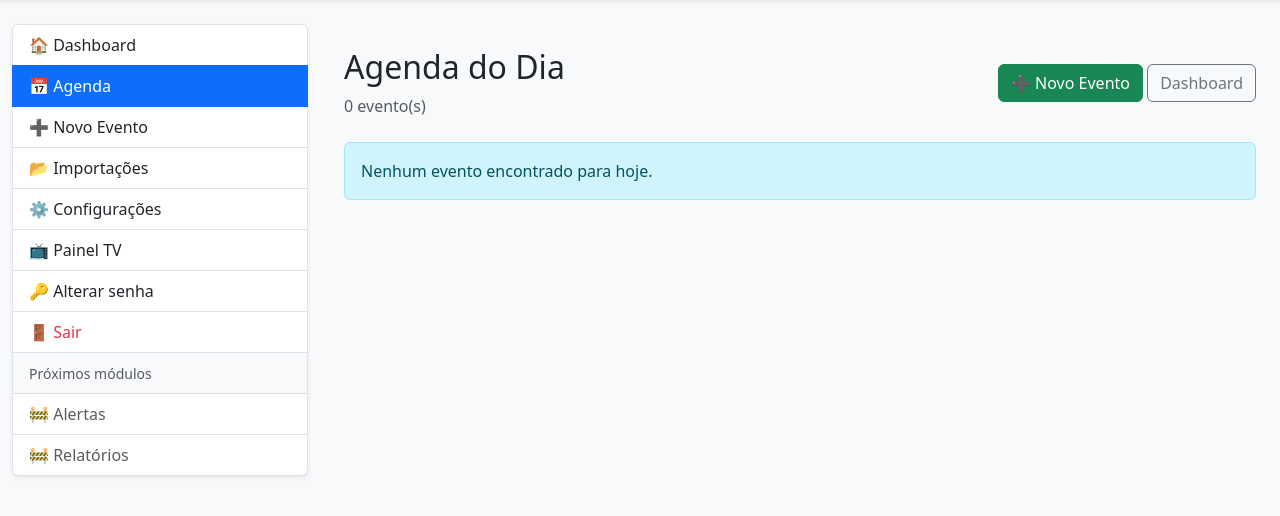
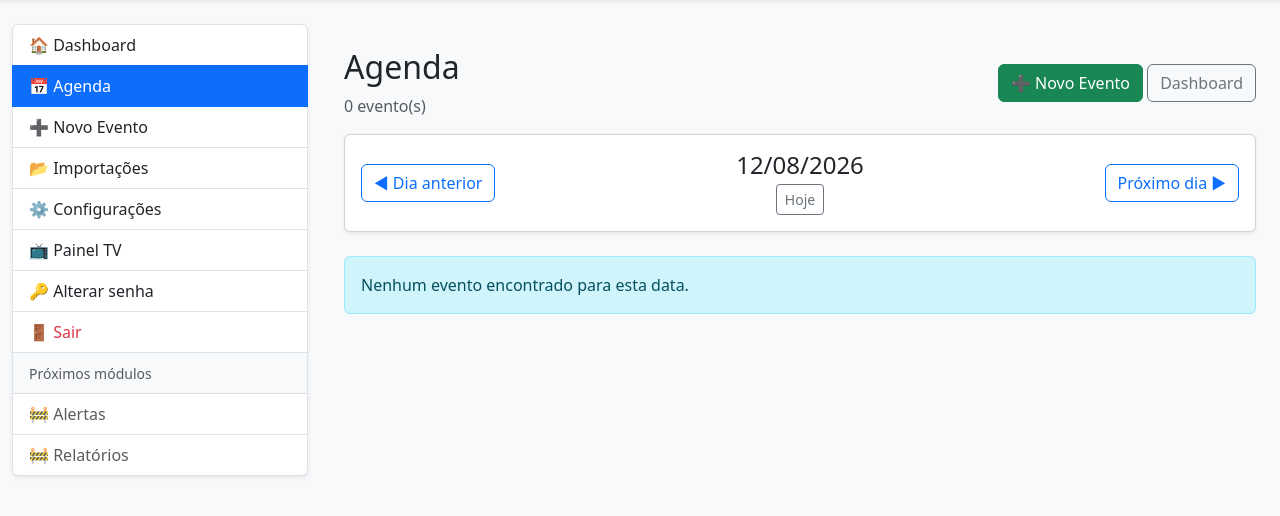
Before and after one commit to adilsonmosquer/agenda_com_login, a Flask app: page /agenda?data=2026-08-12 in a window 1280 px wide. Shown: the part 86-602 px from the top of the page. Run offline with Flask 3, Linux system fonts and the light colour scheme; a user stored in the database is signed in; tables that the repository leaves empty hold one stand-in row (values such as "Sample post"); parts of the project's set-up code (start-up, migrations or seed data) failed here and were passed over.

Commit message:
feat: adiciona sistema e navegacao por data

```diff
--- a/app/routes/agenda.py
+++ b/app/routes/agenda.py
@@ -1,7 +1,10 @@
-from flask import Blueprint, render_template
+from datetime import datetime, timedelta
+
+from flask import Blueprint, render_template, request
 from flask_login import login_required
 
-from app.services.agenda_service import obter_eventos_hoje
+from app.services.agenda_service import obter_eventos_dia
+
 
 agenda_bp = Blueprint(
     "agenda",
@@ -13,9 +16,30 @@ agenda_bp = Blueprint(
 @login_required
 def agenda():
 
-    eventos = obter_eventos_hoje()
+    data_parametro = request.args.get("data")
+
+    if data_parametro:
+
+        try:
+
+            data = datetime.strptime(
+                data_parametro,
+                "%Y-%m-%d",
+            )
+
+        except ValueError:
+
+            data = datetime.now()
+
+    else:
+
+        data = datetime.now()
+
+    eventos = obter_eventos_dia(data)
 
     return render_template(
         "agenda.html",
         eventos=eventos,
+        data_selecionada=data,
+        timedelta=timedelta,
     )
--- a/app/services/agenda_service.py
+++ b/app/services/agenda_service.py
@@ -19,34 +19,39 @@ MESES = {
 }
 
 
-def data_hoje_cpex():
-
-    hoje = datetime.now()
+def formatar_data_cpex(data):
 
     return (
-        f"{hoje.day:02d}/"
-        f"{MESES[hoje.month]}/"
-        f"{str(hoje.year)[2:]}"
+        f"{data.day:02d}/"
+        f"{MESES[data.month]}/"
+        f"{str(data.year)[2:]}"
     )
 
 
-def obter_eventos_hoje():
+def data_hoje_cpex():
+
+    return formatar_data_cpex(
+        datetime.now()
+    )
+
+
+def obter_eventos_dia(data):
+
+    data_cpex = formatar_data_cpex(data)
 
     eventos = (
-
         CronogramaItem.query
-
         .filter(
-            CronogramaItem.data == data_hoje_cpex()
+            CronogramaItem.data == data_cpex
         )
-
         .order_by(
             CronogramaItem.horario
         )
+        .all()
+    )
 
-        .all()
-
-    )
+    hoje = datetime.now().date()
+    data_selecionada = data.date()
 
     agora = datetime.now().strftime("%H:%M")
 
@@ -56,20 +61,39 @@ def obter_eventos_hoje():
 
         if evento.concluido:
 
-            evento.situacao = "concluido"
+            evento.status = "Concluído"
+
+        elif not evento.horario:
+
+            evento.status = "Pendente"
+
+        elif data_selecionada < hoje:
+
+            evento.status = "Atrasado"
+
+        elif data_selecionada > hoje:
+
+            evento.status = "Pendente"
 
         elif evento.horario < agora:
 
-            evento.situacao = "atrasado"
+            evento.status = "Atrasado"
 
         elif not proximo_encontrado:
 
-            evento.situacao = "proximo"
+            evento.status = "Próximo"
 
             proximo_encontrado = True
 
         else:
 
-            evento.situacao = "pendente"
+            evento.status = "Pendente"
 
     return eventos
+
+
+def obter_eventos_hoje():
+
+    return obter_eventos_dia(
+        datetime.now()
+    )
--- a/app/templates/agenda.html
+++ b/app/templates/agenda.html
@@ -8,11 +8,13 @@ Agenda
 
 <div class="container mt-4">
 
-    <div class="d-flex justify-content-between align-items-center mb-4">
+    <div class="d-flex justify-content-between align-items-center mb-3">
 
         <div>
 
-            <h2>Agenda do Dia</h2>
+            <h2>
+                Agenda
+            </h2>
 
             <p class="text-muted mb-0">
 
@@ -44,15 +46,90 @@ Agenda
 
     </div>
 
+
+    <!-- Navegação de datas -->
+
+    <div class="card shadow-sm mb-4">
+
+        <div class="card-body">
+
+            <div class="row align-items-center">
+
+                <div class="col-md-3 text-md-start text-center mb-2 mb-md-0">
+
+                    <a
+                        href="{{ url_for(
+                            'agenda.agenda',
+                            data=(data_selecionada - timedelta(days=1)).strftime('%Y-%m-%d')
+                        ) }}"
+                        class="btn btn-outline-primary">
+
+                        ◀ Dia anterior
+
+                    </a>
+
+                </div>
+
+
+                <div class="col-md-6 text-center">
+
+                    <h4 class="mb-1">
+
+                        {{ data_selecionada.strftime('%d/%m/%Y') }}
+
+                    </h4>
+
+                    <a
+                        href="{{ url_for('agenda.agenda') }}"
+                        class="btn btn-sm btn-outline-secondary">
+
+                        Hoje
+
+                    </a>
+
+                </div>
+
+
+                <div class="col-md-3 text-md-end text-center mt-2 mt-md-0">
+
+                    <a
+                        href="{{ url_for(
+                            'agenda.agenda',
+                            data=(data_selecionada + timedelta(days=1)).strftime('%Y-%m-%d')
+                        ) }}"
+                        class="btn btn-outline-primary">
+
+                        Próximo dia ▶
+
+                    </a>
+
+                </div>
+
+            </div>
+
+        </div>
+
+    </div>
+
+
     {% with mensagens = get_flashed_messages(with_categories=true) %}
+
         {% if mensagens %}
+
             {% for categoria, mensagem in mensagens %}
+
                 <div class="alert alert-{{ categoria }}">
+
                     {{ mensagem }}
+
                 </div>
+
             {% endfor %}
+
         {% endif %}
+
     {% endwith %}
+
 
     {% if eventos %}
 
@@ -86,6 +163,7 @@ Agenda
 
             {% endif %}
 
+
             <div class="list-group-item border-start border-4 border-{{ classe }}">
 
                 <div class="d-flex justify-content-between">
@@ -95,11 +173,38 @@ Agenda
                         <h5 class="mb-2">
 
                             {{ icone }}
-                            {{ evento.horario }}
-                            -
+
+                            {% if evento.horario %}
+
+                                {{ evento.horario }} -
+
+                            {% else %}
+
+                                Sem horário -
+
+                            {% endif %}
+
                             {{ evento.descricao }}
 
                         </h5>
+
+
+                        {% if evento.sistema %}
+
+                        <p class="mb-1">
+
+                            <strong>Sistema:</strong>
+
+                            <span class="badge bg-info text-dark">
+
+                                {{ evento.sistema }}
+
+                            </span>
+
+                        </p>
+
+                        {% endif %}
+
 
                         {% if evento.executor %}
 
@@ -113,6 +218,7 @@ Agenda
 
                         {% endif %}
 
+
                         {% if evento.observacao %}
 
                         <p class="mb-2">
@@ -122,6 +228,7 @@ Agenda
                         </p>
 
                         {% endif %}
+
 
                         {% if evento.origem == "MANUAL" %}
 
@@ -143,6 +250,7 @@ Agenda
 
                     </div>
 
+
                     <div class="text-end">
 
                         <span class="badge bg-{{ classe }} mb-2">
@@ -152,6 +260,7 @@ Agenda
                         </span>
 
                         <br>
+
 
                         {% if evento.concluido %}
 
@@ -174,6 +283,7 @@ Agenda
                             </a>
 
                         {% endif %}
+
 
                         {% if evento.origem == "MANUAL" %}
 
@@ -212,7 +322,7 @@ Agenda
 
         <div class="alert alert-info">
 
-            Nenhum evento encontrado para hoje.
+            Nenhum evento encontrado para esta data.
 
         </div>
 
```
Also changed, not shown: app/importers/excel_importer.py (+26 -2 lines), app/models/cronograma_item.py (+8 -3 lines), app/routes/evento.py (+74 -2 lines), app/scheduler/tasks/reminder_task.py (+10 -5 lines), app/services/importacao_service.py (+10 -0 lines), app/templates/evento_form.html (+32 -12 lines), migrations/versions/9506321c087b_adiciona_sistema_aos_itens_do_cronograma.py (added, +32 -0 lines), 1 other file.
